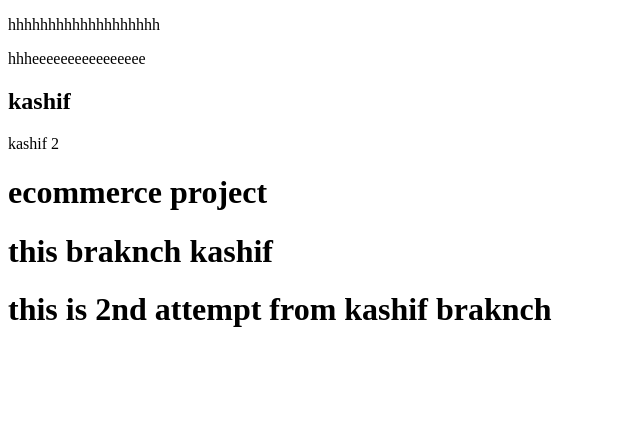
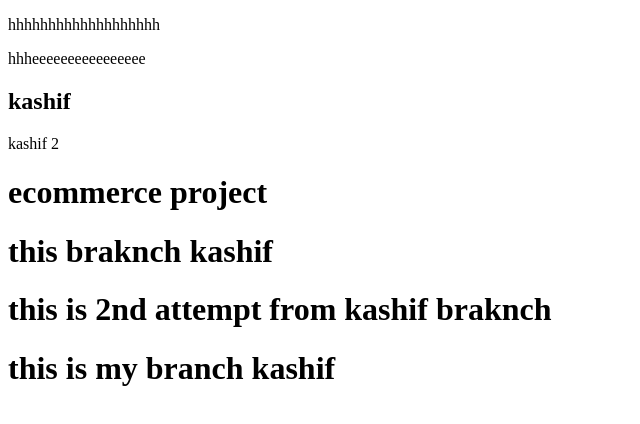
Before and after one commit to Kashif-Qamar1120/Ecommerce_Project, a plain HTML site: page index.html in a window 1280 px wide. Shown: the whole page, without its empty margins (0-640 px from the left). Drawn offline with Linux system fonts and the light colour scheme.

Commit message:
kashif files upload

```diff
--- a/index.html
+++ b/index.html
@@ -13,5 +13,6 @@
     <h1>ecommerce project</h1>
     <h1>this braknch kashif </h1>
     <h1>this is 2nd attempt from kashif braknch</h1>
+    <h1>this is my branch kashif</h1>
 </body>
 </html>
```
